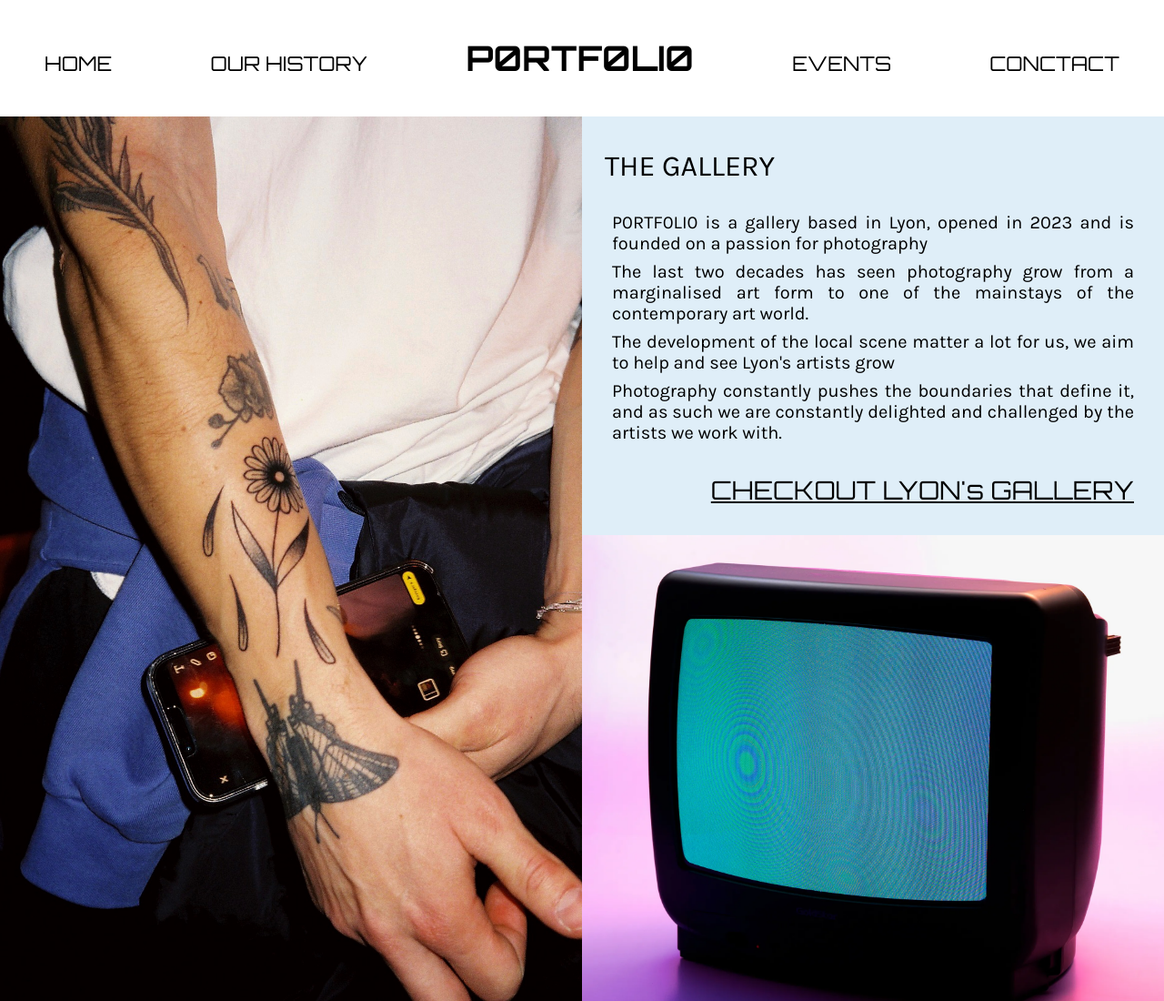
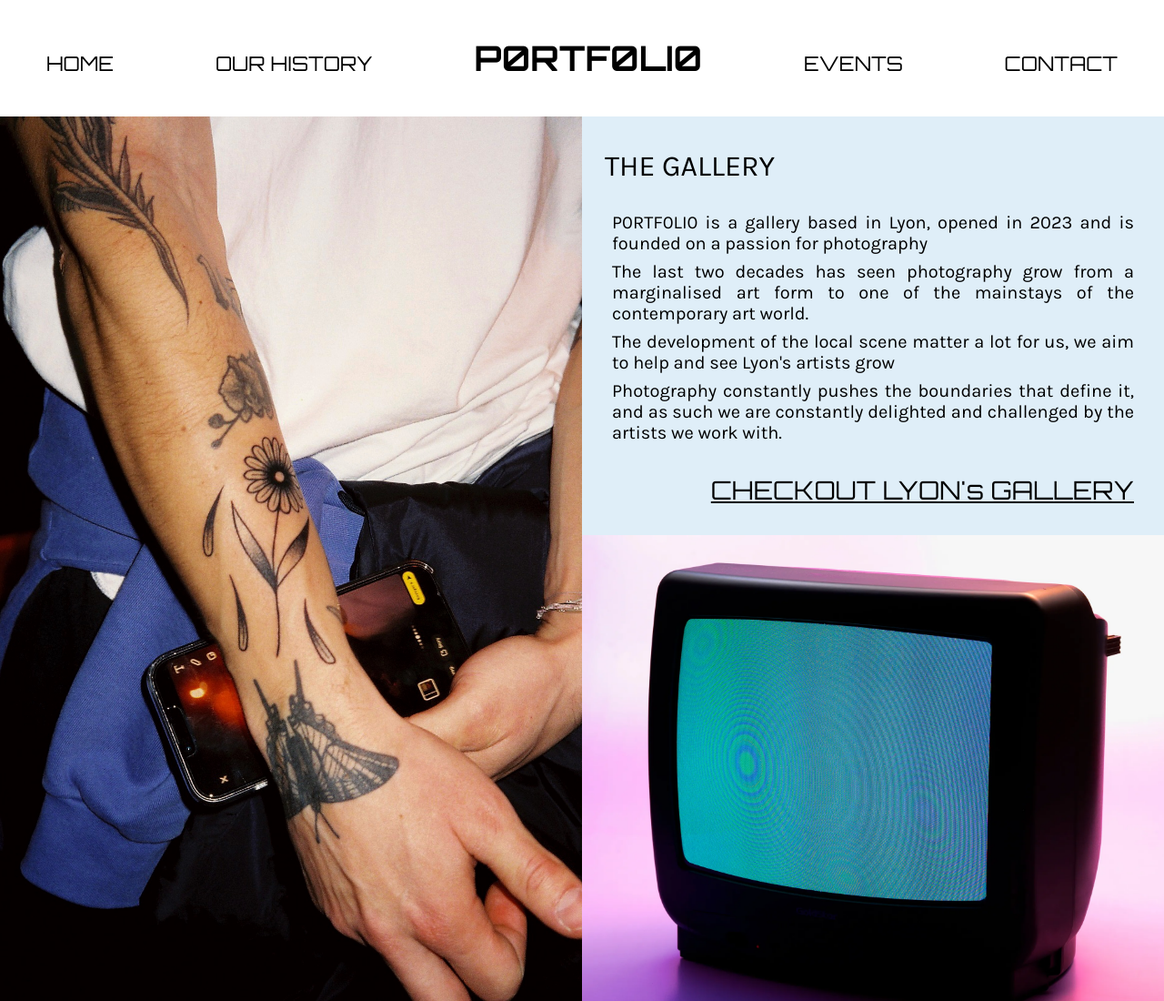
Before and after one commit to kalvincarducci/projet-coding-landingpage, a plain HTML site: page index.html in a window 1280 px wide. Shown: the top 1100 px of the page at 91% size. Drawn offline with Linux system fonts and the light colour scheme; a web font is replaced by a local one.

Commit message:
Add files via upload

```diff
--- a/index.html
+++ b/index.html
@@ -22,7 +22,7 @@
         <a href="https://www.leprogres.fr/culture-loisirs/2023/01/04/la-jeune-artiste-villeurbannaise-moo-art-presente-ses-extraterrestres">OUR HISTORY</a>
         <h1>P0RTF0LI0</h1>
         <a href="https://www.lyon.fr/agenda">EVENTS</a>
-        <a href="https://www.google.com/maps/place/tableau+art+:+Moo+art+-+Modelaine+Amblard/@45.7662586,4.8331203,17z/data=!3m1!4b1!4m6!3m5!1s0x89afce53c21aacd3:0xdcf9457a0c5c7ab4!8m2!3d45.7662586!4d4.835309!16s%2Fg%2F11smmp68q1">CONCTACT</a>
+        <a href="https://www.google.com/maps/place/tableau+art+:+Moo+art+-+Modelaine+Amblard/@45.7662586,4.8331203,17z/data=!3m1!4b1!4m6!3m5!1s0x89afce53c21aacd3:0xdcf9457a0c5c7ab4!8m2!3d45.7662586!4d4.835309!16s%2Fg%2F11smmp68q1">CONTACT</a>
       </div>
     </div>
     <div class="landing-core">
```
